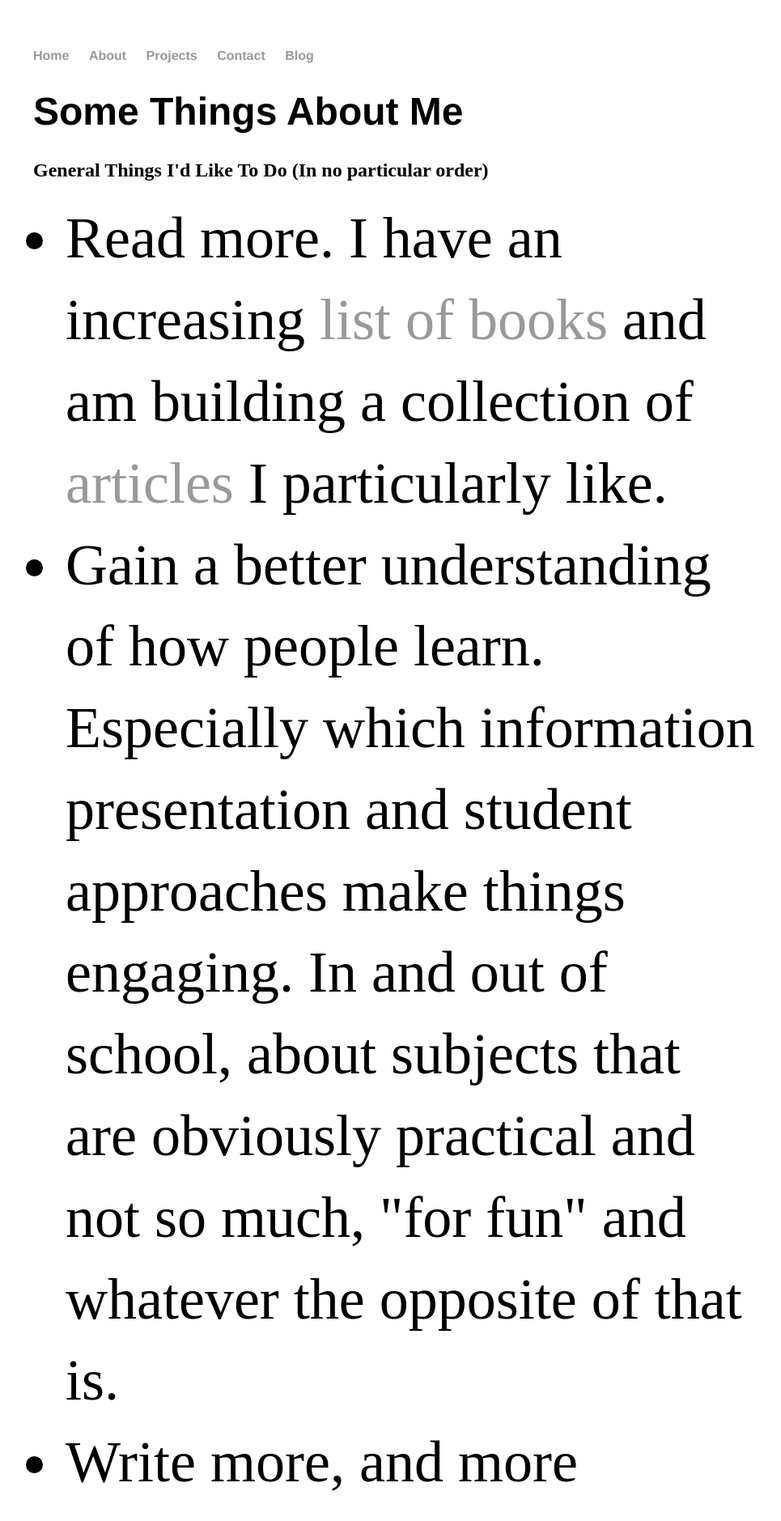
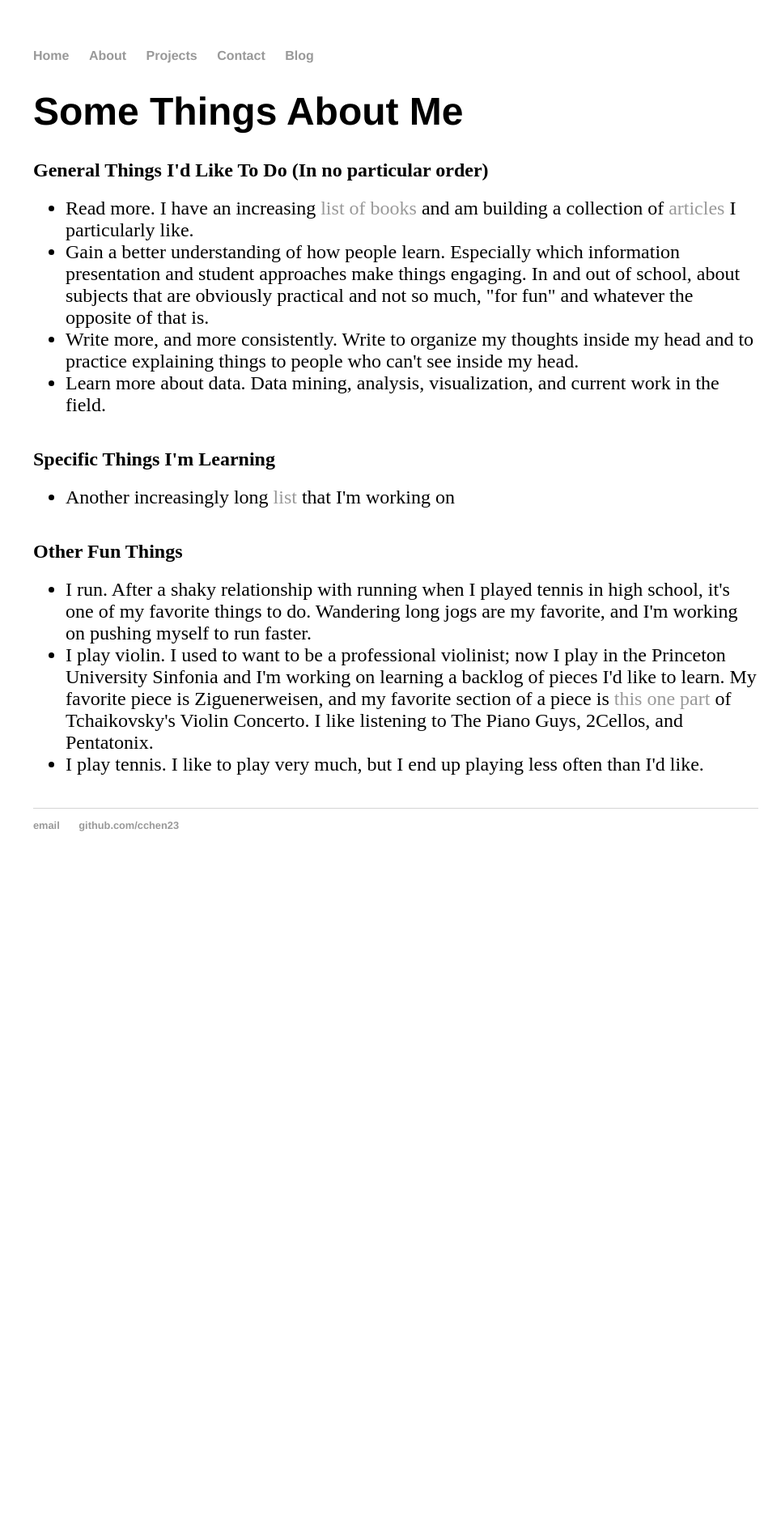
Before and after one commit to cchen23/cchen23.githhub.io, a Jekyll site: the page built from about/index.html, in a window 1280 px wide. Shown: the top 1879 px of the page at 81% size, without its empty margins (151-1116 px from the left). Built offline with Jekyll 4.4.1, drawn with Linux system fonts in a browser that asks for light colours; after the commit the page ends 1087 px from its top, so only the background shows below that.

Commit message:
Update main.css

```diff
--- a/css/main.css
+++ b/css/main.css
@@ -44,6 +44,5 @@ ul.posts li {
 
 .about ul {
     margin: 20px auto 40px;
-    font-size: 4.5em;
-    line-height: 1.4em;
+    font-size: 1.5em;
 }
```
